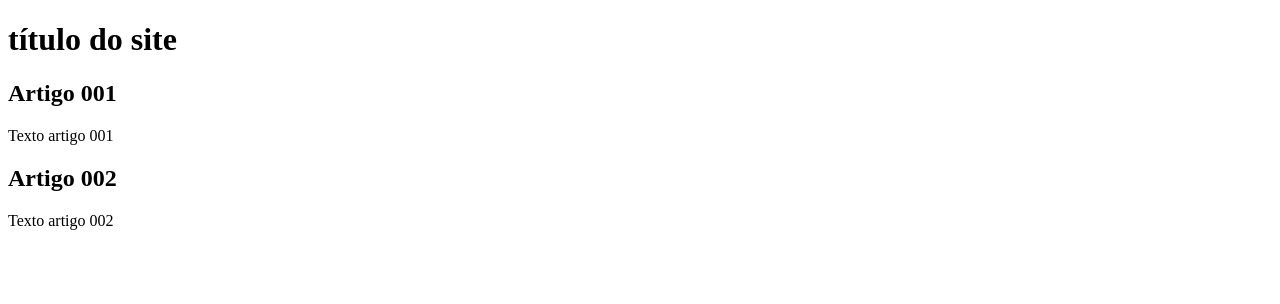
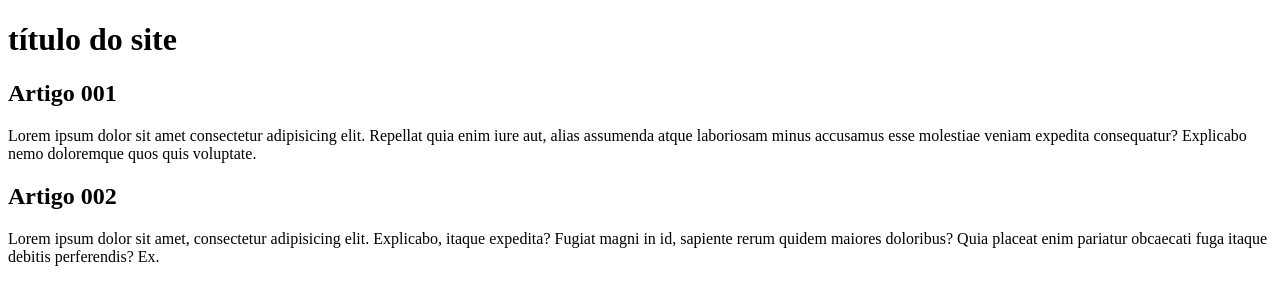
Before and after one commit to LeoMoraes18/projeto-site, a plain HTML site: page index.html in a window 1280 px wide. Drawn offline with Linux system fonts and the light colour scheme.

Commit message:
Update index.html

```diff
--- a/index.html
+++ b/index.html
@@ -4,7 +4,7 @@
     <meta charset="UTF-8">
     <meta http-equiv="X-UA-Compatible" content="IE=edge">
     <meta name="viewport" content="width=device-width, initial-scale=1.0">
-    <title>titulo do site</title>
+    <title>site cursoevideo</title>
 </head>
 <body>
     <main>
@@ -13,11 +13,11 @@
         </header>
         <article>
             <h2>Artigo 001</h2>
-            <p>Texto artigo 001</p>
+            <p>Lorem ipsum dolor sit amet consectetur adipisicing elit. Repellat quia enim iure aut, alias assumenda atque laboriosam minus accusamus esse molestiae veniam expedita consequatur? Explicabo nemo doloremque quos quis voluptate.</p>
         </article>
         <article>
             <h2>Artigo 002</h2>
-            <p>Texto artigo 002</p>
+            <p>Lorem ipsum dolor sit amet, consectetur adipisicing elit. Explicabo, itaque expedita? Fugiat magni in id, sapiente rerum quidem maiores doloribus? Quia placeat enim pariatur obcaecati fuga itaque debitis perferendis? Ex.</p>
         </article>
     </main>
 </body>
```
